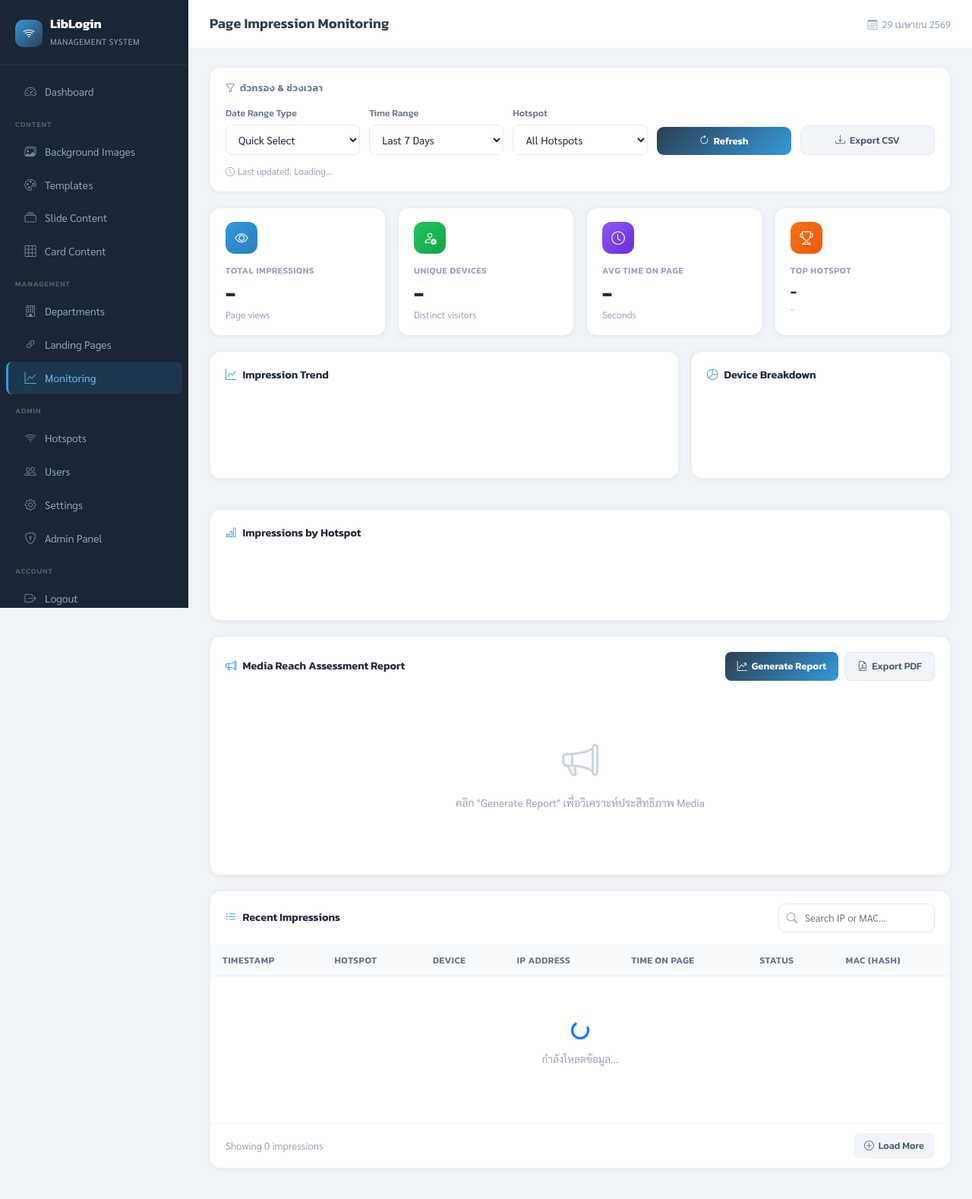
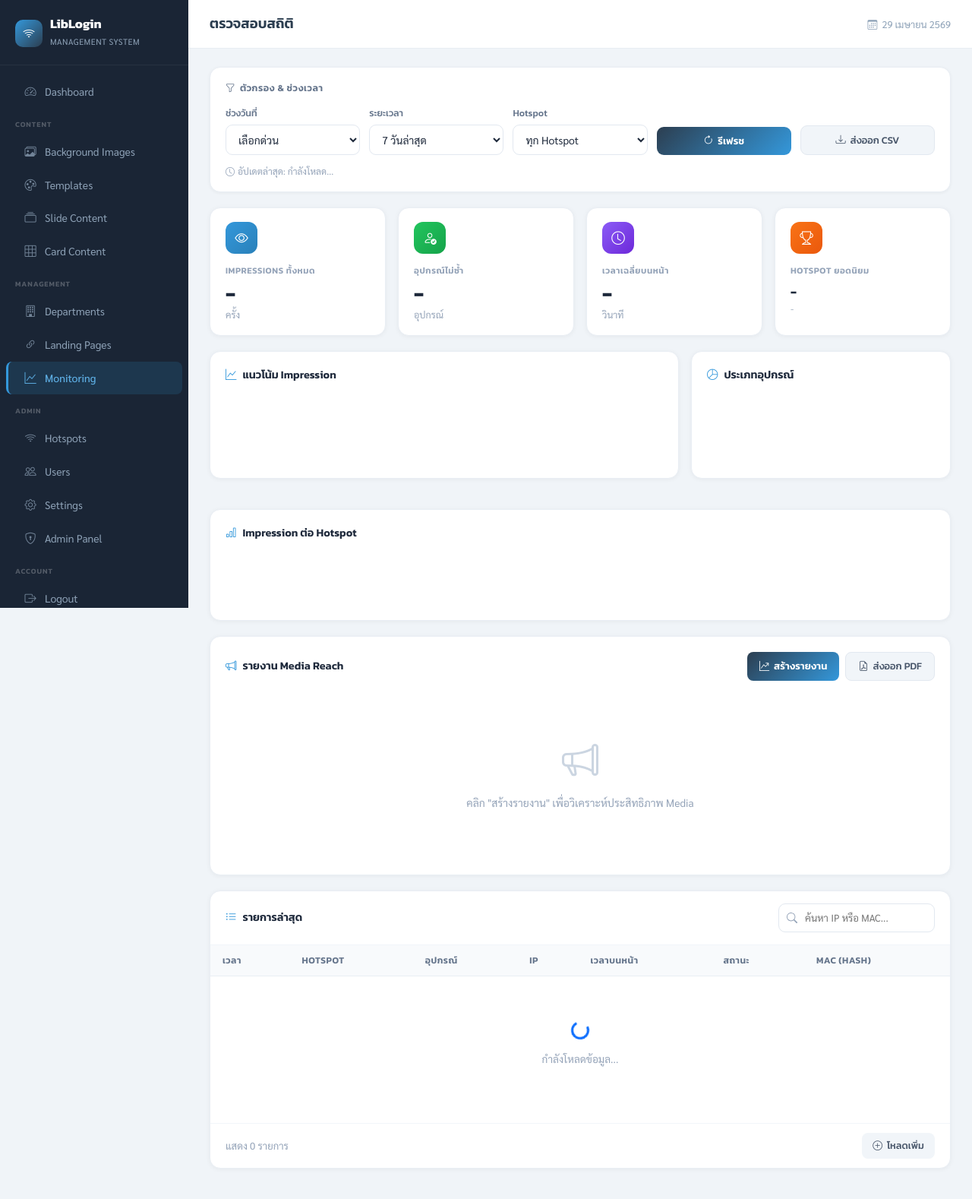
Before and after one commit to azimuthotg/LibLogin, a Django app: page /monitoring/ in a window 1280 px wide. Shown: the whole page at 76% size. Run offline with Django 5.2, Linux system fonts and the light colour scheme; the visitor is signed in with stand-in values (Sample User, id 1); data that the repository does not hold is empty; a map, chart or similar area stays blank.

Commit message:
improve: translate all English labels to Thai across monitoring, hotspots, users, settings pages
monitoring:
- Translate filter bar, stat cards, chart titles, table headers, media reach section
- Translate JS messages (alert dialogs, status badges, chart dataset labels)
- Status badge: Unique→ใหม่, Returning→กลับมา

hotspots:
- Translate table headers, status legend (Ready/Warning/Error/Unchecked→Thai)
- Stats "Active"→ใช้งานอยู่, modal checkboxes "Active"→เปิดใช้งาน

hotspot-management.js:
- Status badges READY/WARNING/ERROR/UNCHECKED → พร้อม/คำเตือน/ข้อผิดพลาด/ยังไม่ตรวจ
- Countdown "Next refresh"→รีเฟรชถัดไป, "Never"→ยังไม่ตรวจ
- Translate all showAlert/validation messages to Thai

users:
- Translate table headers, status (Active→ใช้งาน, Inactive→ปิดใช้)
- "You" tag→คุณ, role "User"→ผู้ใช้

settings:
- Translate section titles, form labels, interval options, sidebar headers
- Fix hardcoded API URLs to use {% url %} tag (FORCE_SCRIPT_NAME compatible)

Co-Authored-By: Claude Sonnet 4.6 <noreply@anthropic.com>

```diff
--- a/webapp/templates/webapp/monitoring.html
+++ b/webapp/templates/webapp/monitoring.html
@@ -1,7 +1,7 @@
 {% extends 'webapp/base.html' %}
 
 {% block title %}Monitoring - LibLogin{% endblock %}
-{% block page_title %}Page Impression Monitoring{% endblock %}
+{% block page_title %}ตรวจสอบสถิติ{% endblock %}
 
 {% block extra_css %}
 <style>
@@ -132,23 +132,23 @@
     <div class="filter-bar-title"><i class="bi bi-funnel"></i> ตัวกรอง & ช่วงเวลา</div>
     <div class="filter-grid">
         <div class="filter-item">
-            <label>Date Range Type</label>
+            <label>ช่วงวันที่</label>
             <select class="form-select-s" id="dateRangeType" onchange="toggleDateRangeInputs()">
-                <option value="preset" selected>Quick Select</option>
-                <option value="custom">Custom Range</option>
+                <option value="preset" selected>เลือกด่วน</option>
+                <option value="custom">กำหนดเอง</option>
             </select>
         </div>
         <div class="filter-item" id="presetRangeContainer">
-            <label>Time Range</label>
+            <label>ระยะเวลา</label>
             <select class="form-select-s" id="daysFilter">
-                <option value="1">Last 24 Hours</option>
-                <option value="7" selected>Last 7 Days</option>
-                <option value="30">Last 30 Days</option>
-                <option value="90">Last 90 Days</option>
+                <option value="1">24 ชั่วโมงล่าสุด</option>
+                <option value="7" selected>7 วันล่าสุด</option>
+                <option value="30">30 วันล่าสุด</option>
+                <option value="90">90 วันล่าสุด</option>
             </select>
         </div>
         <div class="filter-item" id="customRangeContainer" style="display:none; grid-column:span 2;">
-            <label>Date Range</label>
+            <label>ช่วงวันที่</label>
             <div style="display:grid; grid-template-columns:1fr 1fr; gap:8px;">
                 <input type="date" class="form-ctrl-s" id="startDate">
                 <input type="date" class="form-ctrl-s" id="endDate">
@@ -157,23 +157,23 @@
         <div class="filter-item">
             <label>Hotspot</label>
             <select class="form-select-s" id="hotspotFilter">
-                <option value="all" selected>All Hotspots</option>
+                <option value="all" selected>ทุก Hotspot</option>
             </select>
         </div>
         <div class="filter-item">
             <label>&nbsp;</label>
             <button class="btn-refresh-sm" onclick="loadData()">
-                <i class="bi bi-arrow-clockwise"></i> Refresh
+                <i class="bi bi-arrow-clockwise"></i> รีเฟรช
             </button>
         </div>
         <div class="filter-item">
             <label>&nbsp;</label>
             <button class="btn-export-sm" onclick="exportData()">
-                <i class="bi bi-download"></i> Export CSV
+                <i class="bi bi-download"></i> ส่งออก CSV
             </button>
         </div>
         <div class="filter-item" style="display:flex; align-items:flex-end;">
-            <span class="last-updated"><i class="bi bi-clock"></i> <span id="lastUpdated">Last updated: Loading...</span></span>
+            <span class="last-updated"><i class="bi bi-clock"></i> <span id="lastUpdated">อัปเดตล่าสุด: กำลังโหลด...</span></span>
         </div>
     </div>
 </div>
@@ -182,25 +182,25 @@
 <div class="stat-grid">
     <div class="stat-card">
         <div class="stat-card-icon blue"><i class="bi bi-eye"></i></div>
-        <div class="stat-label">Total Impressions</div>
+        <div class="stat-label">Impressions ทั้งหมด</div>
         <div class="stat-value" id="totalImpressions">-</div>
-        <div class="stat-sub">Page views</div>
+        <div class="stat-sub">ครั้ง</div>
     </div>
     <div class="stat-card">
         <div class="stat-card-icon green"><i class="bi bi-person-check"></i></div>
-        <div class="stat-label">Unique Devices</div>
+        <div class="stat-label">อุปกรณ์ไม่ซ้ำ</div>
         <div class="stat-value" id="uniqueDevices">-</div>
-        <div class="stat-sub">Distinct visitors</div>
+        <div class="stat-sub">อุปกรณ์</div>
     </div>
     <div class="stat-card">
         <div class="stat-card-icon purple"><i class="bi bi-clock"></i></div>
-        <div class="stat-label">Avg Time on Page</div>
+        <div class="stat-label">เวลาเฉลี่ยบนหน้า</div>
         <div class="stat-value" id="avgTime">-</div>
-        <div class="stat-sub">Seconds</div>
+        <div class="stat-sub">วินาที</div>
     </div>
     <div class="stat-card">
         <div class="stat-card-icon orange"><i class="bi bi-trophy"></i></div>
-        <div class="stat-label">Top Hotspot</div>
+        <div class="stat-label">Hotspot ยอดนิยม</div>
         <div class="stat-value" style="font-size:1.1rem; padding-top:4px;" id="topHotspot">-</div>
         <div class="stat-sub" id="topHotspotCount">-</div>
     </div>
@@ -210,13 +210,13 @@
 <div class="charts-row">
     <div class="chart-card">
         <div class="chart-card-header">
-            <span class="chart-card-title"><i class="bi bi-graph-up"></i> Impression Trend</span>
+            <span class="chart-card-title"><i class="bi bi-graph-up"></i> แนวโน้ม Impression</span>
         </div>
         <canvas id="trendChart" height="80"></canvas>
     </div>
     <div class="chart-card">
         <div class="chart-card-header">
-            <span class="chart-card-title"><i class="bi bi-pie-chart"></i> Device Breakdown</span>
+            <span class="chart-card-title"><i class="bi bi-pie-chart"></i> ประเภทอุปกรณ์</span>
         </div>
         <canvas id="deviceChart" height="80"></canvas>
     </div>
@@ -225,7 +225,7 @@
 <!-- Hotspot Chart -->
 <div class="chart-card">
     <div class="chart-card-header">
-        <span class="chart-card-title"><i class="bi bi-bar-chart"></i> Impressions by Hotspot</span>
+        <span class="chart-card-title"><i class="bi bi-bar-chart"></i> Impression ต่อ Hotspot</span>
     </div>
     <canvas id="hotspotChart" height="60"></canvas>
 </div>
@@ -233,13 +233,13 @@
 <!-- Media Reach Report -->
 <div class="chart-card">
     <div class="chart-card-header">
-        <span class="chart-card-title"><i class="bi bi-megaphone"></i> Media Reach Assessment Report</span>
+        <span class="chart-card-title"><i class="bi bi-megaphone"></i> รายงาน Media Reach</span>
         <div style="display:flex; gap:8px;">
             <button class="btn-generate" onclick="loadMediaReachReport()">
-                <i class="bi bi-graph-up-arrow"></i> Generate Report
+                <i class="bi bi-graph-up-arrow"></i> สร้างรายงาน
             </button>
             <button class="btn-export-pdf" onclick="exportReachReport()">
-                <i class="bi bi-file-earmark-pdf"></i> Export PDF
+                <i class="bi bi-file-earmark-pdf"></i> ส่งออก PDF
             </button>
         </div>
     </div>
@@ -248,15 +248,15 @@
     <div id="mediaReachContent" style="display:none;">
         <div class="reach-metrics-grid">
             <div class="reach-metric-box">
-                <div class="reach-metric-label">Total Reach</div>
+                <div class="reach-metric-label">ผู้เข้าถึงทั้งหมด</div>
                 <div class="reach-metric-value" id="reachTotal">-</div>
-                <div class="reach-metric-sub">Unique Users</div>
+                <div class="reach-metric-sub">อุปกรณ์ไม่ซ้ำ</div>
                 <div><span class="reach-metric-badge" id="reachRate">-</span></div>
             </div>
             <div class="reach-metric-box">
-                <div class="reach-metric-label">Frequency</div>
+                <div class="reach-metric-label">ความถี่</div>
                 <div class="reach-metric-value" id="reachFrequency">-</div>
-                <div class="reach-metric-sub">Avg Exposures</div>
+                <div class="reach-metric-sub">ครั้งเฉลี่ย</div>
             </div>
             <div class="reach-metric-box">
                 <div class="reach-metric-label">GRP</div>
@@ -266,7 +266,7 @@
             <div class="reach-metric-box">
                 <div class="reach-metric-label">Effective Reach</div>
                 <div class="reach-metric-value" style="font-size:1rem;" id="reachEffective">-</div>
-                <div class="reach-metric-sub">3+ Exposures</div>
+                <div class="reach-metric-sub">3+ ครั้ง</div>
             </div>
         </div>
 
@@ -276,13 +276,13 @@
             </div>
             <div>
                 <div class="growth-box">
-                    <div class="growth-box-title"><i class="bi bi-bar-chart-line me-1" style="color:#3498db;"></i> Period-over-Period Growth</div>
+                    <div class="growth-box-title"><i class="bi bi-bar-chart-line me-1" style="color:#3498db;"></i> เติบโตเทียบรอบก่อน</div>
                     <div class="growth-row">
-                        <span>Reach Growth</span>
+                        <span>การเข้าถึง</span>
                         <strong id="reachGrowth" class="text-success">-</strong>
                     </div>
                     <div class="growth-row">
-                        <span>Impression Growth</span>
+                        <span>Impression</span>
                         <strong id="impressionGrowth" class="text-info">-</strong>
                     </div>
                     <div style="margin-top:12px; font-family:'Sarabun',sans-serif; font-size:.77rem; color:#94a3b8;">เปรียบเทียบกับช่วงก่อนหน้า</div>
@@ -291,10 +291,10 @@
         </div>
 
         <div class="recommendations-box">
-            <div class="recommendations-title"><i class="bi bi-lightbulb-fill"></i> Recommendations</div>
+            <div class="recommendations-title"><i class="bi bi-lightbulb-fill"></i> คำแนะนำ</div>
             <div id="recommendationsContainer">
                 <div style="text-align:center; color:#94a3b8; font-family:'Sarabun',sans-serif; font-size:.85rem;">
-                    <i class="bi bi-hourglass-split"></i> Loading recommendations...
+                    <i class="bi bi-hourglass-split"></i> กำลังโหลดคำแนะนำ...
                 </div>
             </div>
         </div>
@@ -304,7 +304,7 @@
                 <thead>
                     <tr>
                         <th colspan="4" style="text-align:center; background:linear-gradient(135deg,#2c3e50,#3498db); color:#fff; font-family:'Kanit',sans-serif;">
-                            <i class="bi bi-clipboard-data me-1"></i> Detailed Metrics
+                            <i class="bi bi-clipboard-data me-1"></i> ข้อมูลรายละเอียด
                         </th>
                     </tr>
                 </thead>
@@ -324,26 +324,26 @@
     <!-- Initial State -->
     <div id="mediaReachInitial" class="reach-initial">
         <i class="bi bi-megaphone"></i>
-        <p>คลิก "Generate Report" เพื่อวิเคราะห์ประสิทธิภาพ Media</p>
+        <p>คลิก "สร้างรายงาน" เพื่อวิเคราะห์ประสิทธิภาพ Media</p>
     </div>
 </div>
 
 <!-- Recent Impressions Table -->
 <div class="table-card">
     <div class="table-card-header">
-        <span class="table-card-title"><i class="bi bi-list-ul"></i> Recent Impressions</span>
-        <input type="text" class="search-input" id="searchTable" placeholder="Search IP or MAC...">
+        <span class="table-card-title"><i class="bi bi-list-ul"></i> รายการล่าสุด</span>
+        <input type="text" class="search-input" id="searchTable" placeholder="ค้นหา IP หรือ MAC...">
     </div>
     <div style="overflow-x:auto;">
         <table class="imp-table">
             <thead>
                 <tr>
-                    <th>Timestamp</th>
+                    <th>เวลา</th>
                     <th>Hotspot</th>
-                    <th>Device</th>
-                    <th>IP Address</th>
-                    <th>Time on Page</th>
-                    <th>Status</th>
+                    <th>อุปกรณ์</th>
+                    <th>IP</th>
+                    <th>เวลาบนหน้า</th>
+                    <th>สถานะ</th>
                     <th>MAC (Hash)</th>
                 </tr>
             </thead>
@@ -362,9 +362,9 @@
         </table>
     </div>
     <div class="table-footer">
-        <span class="row-count">Showing <span id="rowCount">0</span> impressions</span>
+        <span class="row-count">แสดง <span id="rowCount">0</span> รายการ</span>
         <button class="btn-load-more" onclick="loadMoreData()">
-            <i class="bi bi-plus-circle"></i> Load More
+            <i class="bi bi-plus-circle"></i> โหลดเพิ่ม
         </button>
     </div>
 </div>
@@ -424,7 +424,7 @@
             const data = await response.json();
 
             const select = document.getElementById('hotspotFilter');
-            select.innerHTML = '<option value="all" selected>All Hotspots</option>';
+            select.innerHTML = '<option value="all" selected>ทุก Hotspot</option>';
 
             data.forEach(hotspot => {
                 const option = document.createElement('option');
@@ -452,12 +452,12 @@
             const endDate = document.getElementById('endDate').value;
 
             if (!startDate || !endDate) {
-                alert('Please select both start and end dates');
+                alert('กรุณาเลือกวันที่เริ่มต้นและวันที่สิ้นสุด');
                 return;
             }
 
             if (new Date(startDate) > new Date(endDate)) {
-                alert('Start date must be before end date');
+                alert('วันที่เริ่มต้นต้องก่อนวันที่สิ้นสุด');
                 return;
             }
 
@@ -486,7 +486,7 @@
                 updateTable(currentData.recent_impressions);
 
                 document.getElementById('lastUpdated').textContent =
-                    'Last updated: ' + new Date().toLocaleTimeString();
+                    'อัปเดตล่าสุด: ' + new Date().toLocaleTimeString('th-TH');
 
                 console.log('[Monitoring] ✓ Data loaded successfully');
             } else {
@@ -532,14 +532,14 @@
                 labels: labels,
                 datasets: [
                     {
-                        label: 'Total Impressions',
+                        label: 'Impressions ทั้งหมด',
                         data: totals,
                         borderColor: 'rgb(52, 152, 219)',
                         backgroundColor: 'rgba(52, 152, 219, 0.1)',
                         tension: 0.4
                     },
                     {
-                        label: 'Unique Devices',
+                        label: 'อุปกรณ์ไม่ซ้ำ',
                         data: uniques,
                         borderColor: 'rgb(34, 197, 94)',
                         backgroundColor: 'rgba(34, 197, 94, 0.1)',
@@ -613,8 +613,8 @@
             data: {
                 labels: labels,
                 datasets: [
-                    { label: 'Total Impressions', data: impressions, backgroundColor: 'rgba(52, 152, 219, 0.8)' },
-                    { label: 'Unique Devices', data: uniques, backgroundColor: 'rgba(34, 197, 94, 0.8)' }
+                    { label: 'Impressions ทั้งหมด', data: impressions, backgroundColor: 'rgba(52, 152, 219, 0.8)' },
+                    { label: 'อุปกรณ์ไม่ซ้ำ', data: uniques, backgroundColor: 'rgba(34, 197, 94, 0.8)' }
                 ]
             },
             options: {
@@ -632,7 +632,7 @@
         tbody.innerHTML = '';
 
         if (impressions.length === 0) {
-            tbody.innerHTML = `<tr><td colspan="7" style="text-align:center; padding:40px; font-family:'Sarabun',sans-serif; color:#94a3b8;">No impressions found</td></tr>`;
+            tbody.innerHTML = `<tr><td colspan="7" style="text-align:center; padding:40px; font-family:'Sarabun',sans-serif; color:#94a3b8;">ไม่พบข้อมูล Impression</td></tr>`;
             document.getElementById('rowCount').textContent = '0';
             return;
         }
@@ -641,8 +641,8 @@
             const timestamp = new Date(imp.viewed_at);
             const deviceIcon = getDeviceIcon(imp.device_type);
             const uniqueBadge = imp.is_unique_today
-                ? '<span class="badge bg-success" style="font-size:.7rem;">Unique</span>'
-                : '<span class="badge bg-secondary" style="font-size:.7rem;">Returning</span>';
+                ? '<span class="badge bg-success" style="font-size:.7rem;">ใหม่</span>'
+                : '<span class="badge bg-secondary" style="font-size:.7rem;">กลับมา</span>';
 
             const row = `
                 <tr>
@@ -676,11 +676,11 @@
     }
 
     function loadMoreData() {
-        alert('Load more functionality - to be implemented with pagination');
+        alert('ฟังก์ชัน "โหลดเพิ่ม" ยังไม่ได้เปิดใช้งาน');
     }
 
     function exportData() {
-        if (!currentData) { alert('No data to export'); return; }
+        if (!currentData) { alert('ไม่มีข้อมูลสำหรับส่งออก'); return; }
 
         const impressions = currentData.recent_impressions;
         const headers = ['Timestamp', 'Hotspot', 'Device', 'IP', 'Time on Page', 'Unique', 'MAC Hash'];
@@ -728,7 +728,7 @@
             const endDate = document.getElementById('endDate').value;
 
             if (!startDate || !endDate) {
-                alert('Please select both start and end dates');
+                alert('กรุณาเลือกวันที่เริ่มต้นและวันที่สิ้นสุด');
                 document.getElementById('mediaReachLoading').style.display = 'none';
                 document.getElementById('mediaReachInitial').style.display = 'block';
                 return;
@@ -915,7 +915,7 @@
     }
 
     function exportReachReport() {
-        if (!mediaReachData) { alert('Please generate a report first'); return; }
+        if (!mediaReachData) { alert('กรุณาสร้างรายงานก่อน'); return; }
 
         const rangeType = document.getElementById('dateRangeType').value;
         const hotspot = document.getElementById('hotspotFilter').value;
```
Also changed, not shown: webapp/static/webapp/js/hotspot-management.js (+12 -12 lines), webapp/templates/webapp/hotspots.html (+14 -14 lines), webapp/templates/webapp/settings.html (+27 -27 lines), webapp/templates/webapp/users.html (+11 -11 lines).
